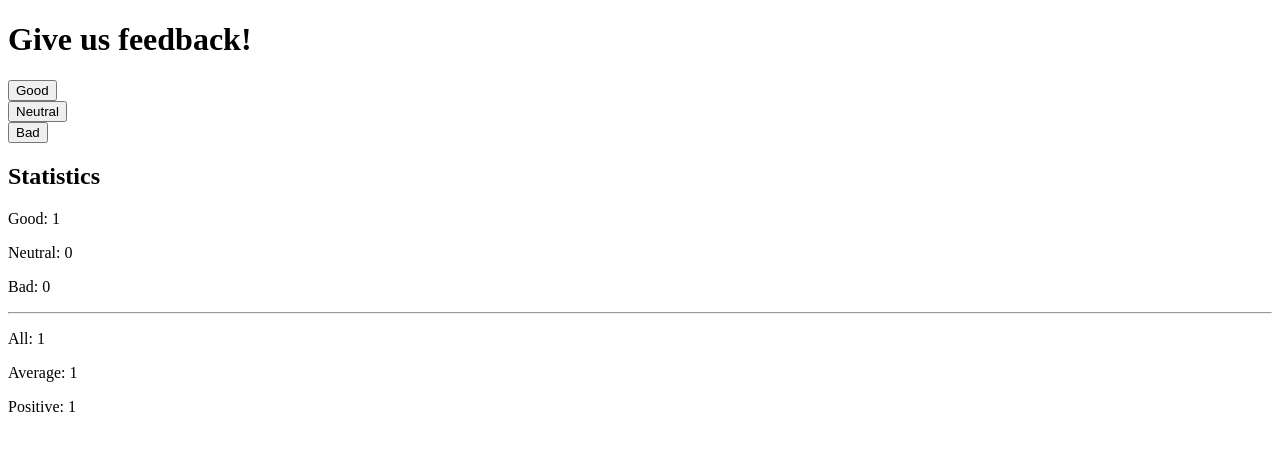
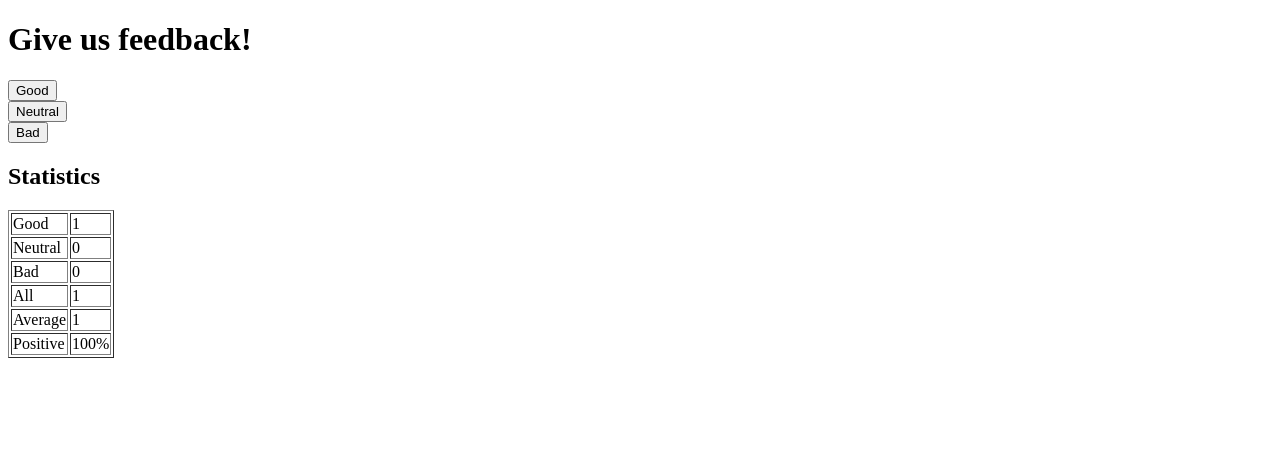
Before and after one commit to paavonelimarkka/fullstack-hy2021-harkat, a React (Create React App) app in the folder part1/unicafe/: page / in a window 1280 px wide. Both pictures are taken after a click on the button "Good". Shown: the top 450 px of the page. Built offline with nearby package versions, Linux system fonts and the light colour scheme.

Commit message:
add 1.11

```diff
--- a/part1/unicafe/src/App.js
+++ b/part1/unicafe/src/App.js
@@ -10,9 +10,10 @@ const Button = (props) => {
 
 const Statistic = (props) => {
   return (
-    <div>
-      <p>{props.text}: {props.value}</p>
-    </div>
+    <tr>
+      <td>{props.text}</td>
+      <td>{props.value}</td>
+    </tr>
   )
 }
 
@@ -25,7 +26,7 @@ const Statistics = (props) => {
         positiveSum = positiveSum+1
       }
     })
-    return positiveSum / all.length
+    return positiveSum / all.length * 100 + "%"
   }
 
   const allAverage = all => all.reduce((a,b) => a + b, 0) / all.length
@@ -41,13 +42,16 @@ const Statistics = (props) => {
     return (
       <div>
         <h2>Statistics</h2>
+        <table border="1">
+          <tbody>
             <Statistic text={"Good"} value={props.good} />
             <Statistic text={"Neutral"} value={props.neutral} />
             <Statistic text={"Bad"} value={props.bad} />
-        <hr/>
             <Statistic text={"All"} value={props.all.length} />
             <Statistic text={"Average"} value={allAverage(props.all)} />
             <Statistic text={"Positive"} value={positiveRatio(props.all)} />
+          </tbody>
+        </table>
       </div>
     )
   }
```
Lines whose indentation alone changed are shown as unchanged.
